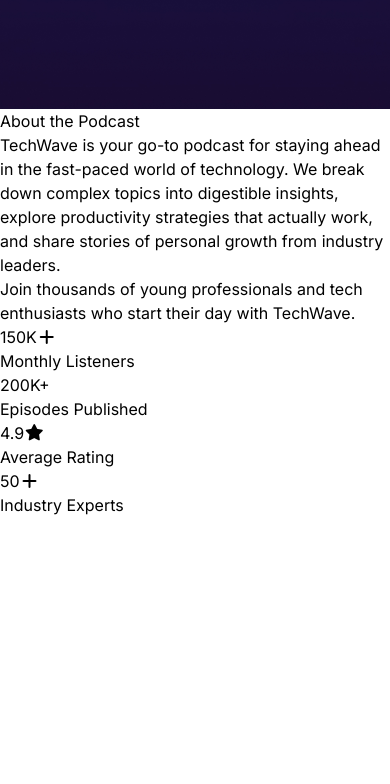
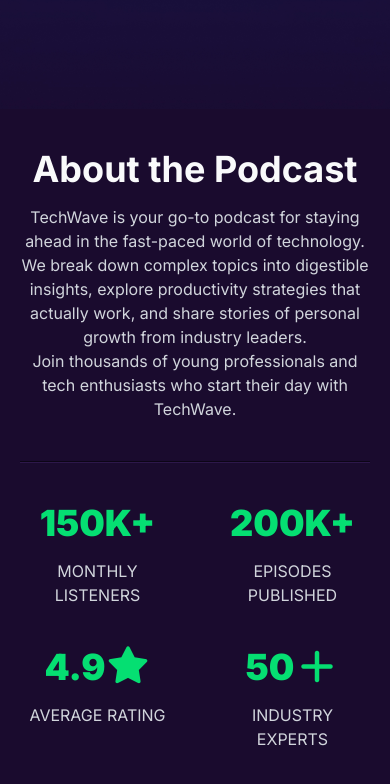
Before and after one commit to wasifhasancse/PH-B13-A02-TechWave, a website: page index.html in a window 390 px wide. Shown: the part 624-1408 px from the top of the page. Before the commit the page ends 1141 px from the top, so only its background shows below. Drawn offline with Linux system fonts and the light colour scheme.

Commit message:
complete the About section with responsive

```diff
--- a/index.html
+++ b/index.html
@@ -26,7 +26,7 @@
   <!-- header section start -->
   <header class="bg-[#1A0B2E] border-b border-[#412567]">
     <!-- navigation section start  -->
-    <nav class="max-w-360 mx-auto py-6 px-5 flex items-center justify-between">
+    <nav class="max-w-360 mx-auto py-6 md:px-3 flex items-center justify-between">
       <div>
         <h1 class="text-4xl font-bold text-gray-50"><a href="#">Tech<span
               class="bg-[linear-gradient(47.64deg,#F7E93F_16.531%,#FB09B4_49.819%,#9100F8_81.648%)] bg-clip-text text-transparent">Wave</span></a>
@@ -83,43 +83,45 @@
     <!-- hero section end -->
 
     <!-- about section start  -->
-    <section>
-      <div>
-        <h2>About the Podcast</h2>
-        <p>TechWave is your go-to podcast for staying ahead in the fast-paced world of technology.
+    <section class="bg-[#1A0B2E] lg:max-w-360 px-5 mx-auto py-10 flex flex-col justify-center items-center">
+      <div class="text-center">
+        <h2 class="text-gray-50 font-bold text-4xl mb-4">About the Podcast</h2>
+        <p class="text-gray-300">TechWave is your go-to podcast for staying ahead in the fast-paced world of technology.
           We break down complex topics into digestible insights, explore productivity strategies that actually work,
           and share stories of personal growth from industry leaders.</p>
-        <p>Join thousands of young professionals and tech enthusiasts who start their day with TechWave.</p>
+        <p class="text-gray-300">Join thousands of young professionals and tech enthusiasts who start their day with TechWave.</p>
       </div>
 
-      <div>
+      <hr class="h-0.5 w-full bg-[#412567] opacity-50 my-10">
+
+      <div class="grid grid-cols-2 gap-10 md:gap-12 md:grid-cols-3 lg:grid-cols-4">
 
         <!-- card start  -->
-        <div>
-          <h3>150K<i class="fa-solid fa-plus"></i></h3>
-          <p>Monthly Listeners</p>
+        <div class="text-center md:px-3">
+          <h3 class="text-4xl font-black text-green-400 uppercase">150K+</h3>
+          <p class="text-gray-300 uppercase mt-4">Monthly Listeners</p>
         </div>
         <!-- card end -->
 
 
         <!-- card start  -->
-        <div>
-          <h3>200K+</h3>
-          <p>Episodes Published</p>
+        <div class="text-center md:px-3">
+          <h3 class="text-4xl font-black text-green-400 uppercase">200K+</h3>
+          <p class="text-gray-300 uppercase mt-4">Episodes Published</p>
         </div>
         <!-- card end -->
 
         <!-- card start  -->
-        <div>
-          <h3>4.9<i class="fa-solid fa-star"></i></h3>
-          <p>Average Rating</p>
+        <div class="text-center md:px-3">
+          <h3 class="text-4xl font-black text-green-400 uppercase">4.9<i class="fa-solid fa-star"></i></h3>
+          <p class="text-gray-300 uppercase mt-4">Average Rating</p>
         </div>
         <!-- card end -->
 
         <!-- card start  -->
-        <div>
-          <h3>50<i class="fa-solid fa-plus"></i></h3>
-          <p>Industry Experts</p>
+        <div class="text-center md:px-3">
+          <h3 class="text-4xl font-black text-green-400 uppercase">50<i class="fa-solid fa-plus"></i></h3>
+          <p class="text-gray-300 uppercase mt-4">Industry Experts</p>
         </div>
         <!-- card end -->
 
```
Also changed, not shown: src/output.css.
